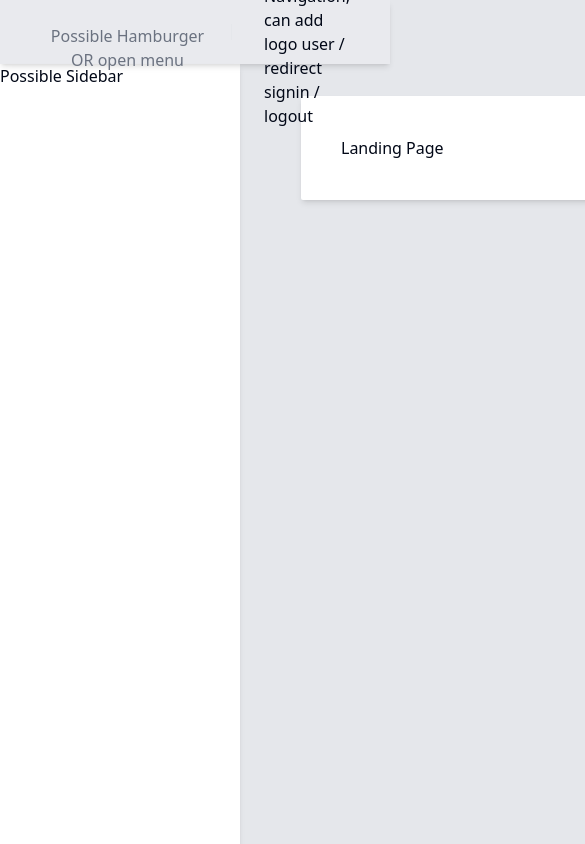
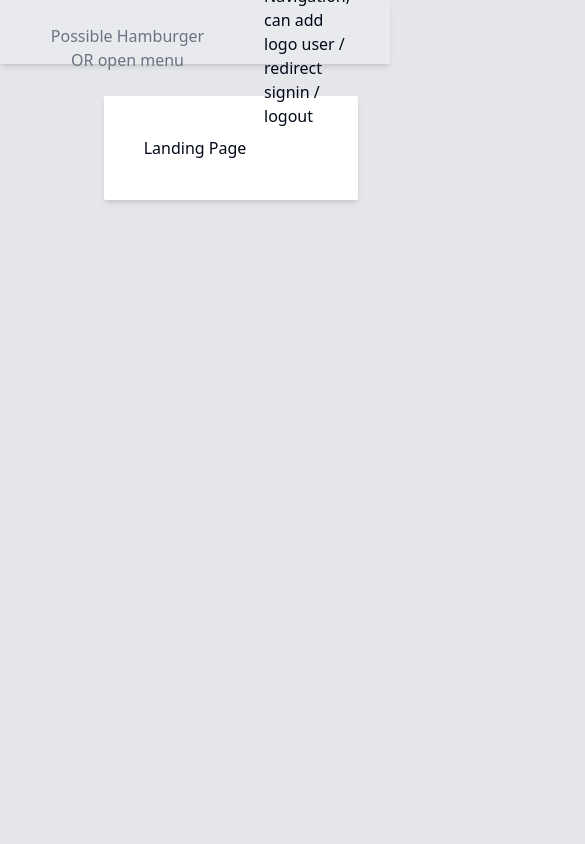
Before and after one commit to Ivanstwan/01-03-billboard-webapp, a React (Vite) app in the folder client/: page / in a window 390 px wide. Shown: the top 844 px of the page, 585 px wide, since content can reach past the window. Built offline with nearby package versions, Linux system fonts and the light colour scheme.

Commit message:
[client] component - temporary hide navbar in mobile

```diff
--- a/client/src/layout/MainLayout.jsx
+++ b/client/src/layout/MainLayout.jsx
@@ -20,8 +20,8 @@ export const MainLayout = ({ children }) => {
         </div>
         <section className="flex flex-1 flex-col">
           {/* <main className="relative mt-16 grid grow grid-cols-[minmax(269px,1fr)_minmax(500px,4fr)] grid-rows-1 gap-8"> */}
-          <main className="relative mt-16 grid grow grid-cols-[minmax(269px,1fr)_minmax(500px,4fr)] grid-rows-1 gap-8">
-            <nav className="fixed left-0 top-[4rem] h-full w-60 bg-white shadow-md">
+          <main className="relative mt-16 grid grow grid-rows-1 gap-8 md:grid-cols-[minmax(269px,1fr)_minmax(500px,4fr)]">
+            <nav className="fixed left-0 top-[4rem] hidden h-full w-60 bg-white shadow-md md:block">
               Possible Sidebar
             </nav>
             <section className="col-start-2 pr-8 pt-8">
```
